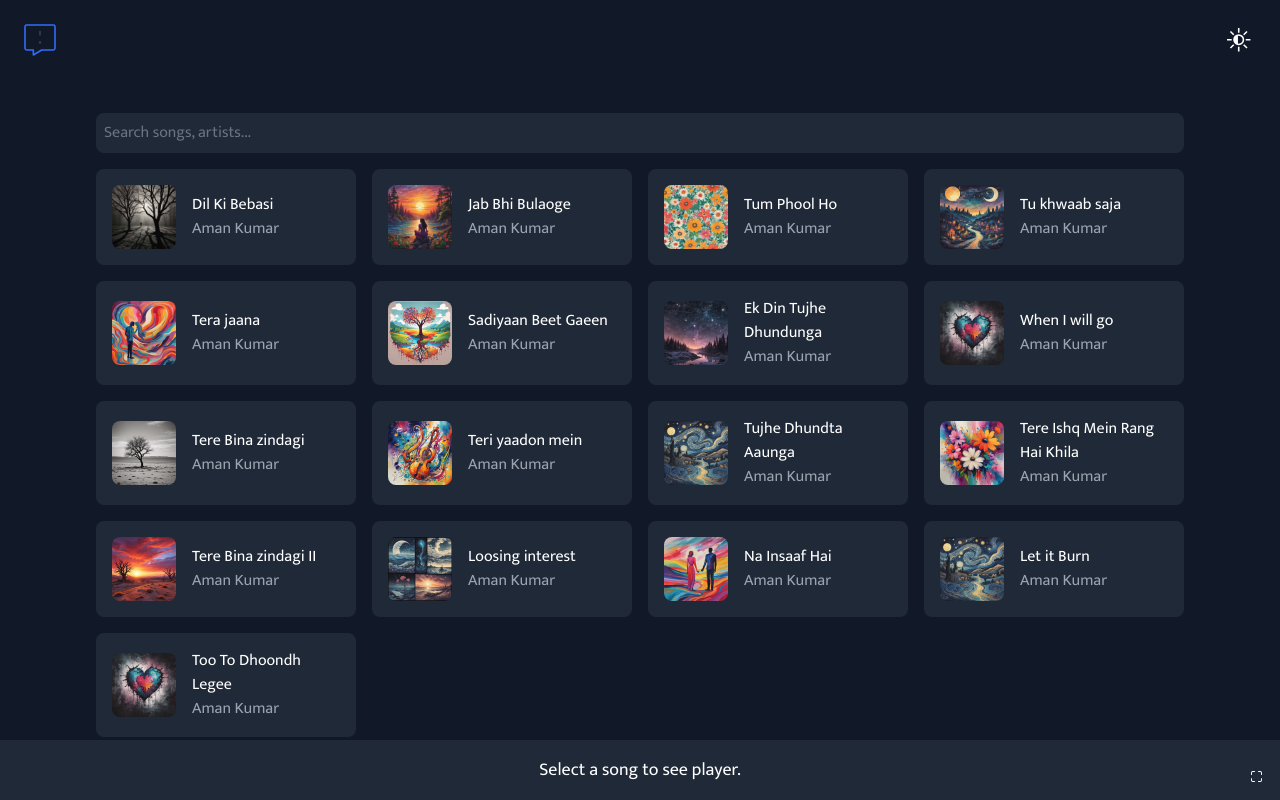
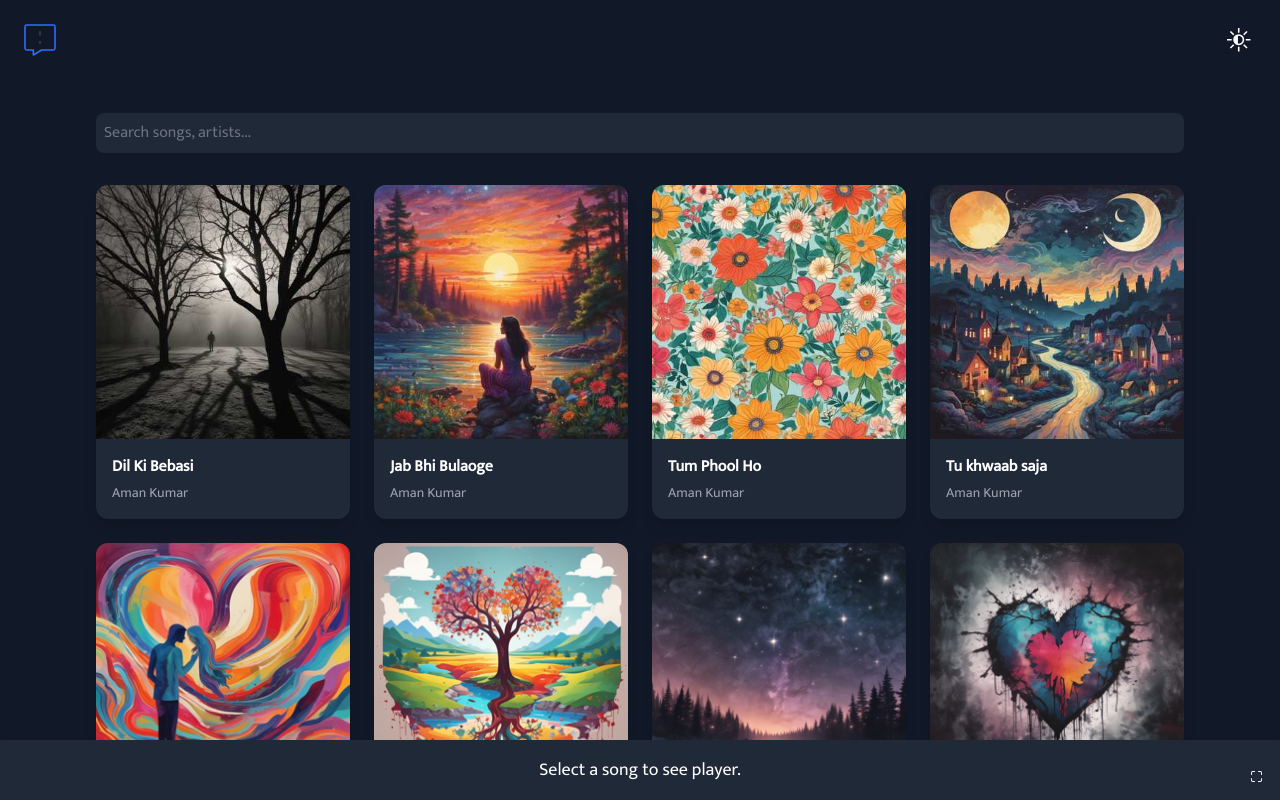
Before and after one commit to mnn2003/Music-Player, a Next.js app: page / in a window 1280 px wide. Shown: the top 800 px of the page. Built offline with nearby package versions, Linux system fonts and the light colour scheme.

Commit message:
Update SongList.tsx

```diff
--- a/src/components/SongList.tsx
+++ b/src/components/SongList.tsx
@@ -1,34 +1,33 @@
 'use client'
 
-import React, { useState } from 'react';
-import { Song } from '../types';
-import Image from 'next/image';
-import { motion } from 'framer-motion';
-import { useTheme } from '../context/ThemeContext';
+import React from 'react'
+import { Song } from '../types'
+import Image from 'next/image'
+import { motion } from 'framer-motion'
+import { useTheme } from '../context/ThemeContext'
+import { Play, Pause } from 'lucide-react'
 
 interface SongListProps {
-  tracks: Song[];
-  onSongClick: (song: Song) => void;
-  currentSong: Song | null; // Add this line
+  tracks: Song[]
+  onSongClick: (song: Song) => void
+  currentSong: Song | null
+  isPlaying: boolean
 }
 
-const SongList: React.FC<SongListProps> = ({ tracks, onSongClick, currentSong }) => { // Update this line
-  const { isDarkMode } = useTheme();
+const SongList: React.FC<SongListProps> = ({ tracks, onSongClick, currentSong, isPlaying }) => {
+  const { isDarkMode } = useTheme()
 
   const handleClick = (song: Song) => {
-    onSongClick(song);
-  };
+    onSongClick(song)
+  }
 
   return (
     <motion.div
-      className="mt-4 grid grid-cols-1 sm:grid-cols-2 md:grid-cols-3 lg:grid-cols-4 gap-4 pb-32"
+      className="mt-8 grid grid-cols-1 sm:grid-cols-2 lg:grid-cols-3 xl:grid-cols-4 gap-6 pb-32"
       initial="hidden"
       animate="visible"
       variants={{
-        hidden: {
-          opacity: 0,
-          y: 20,
-        },
+        hidden: { opacity: 0, y: 20 },
         visible: {
           opacity: 1,
           y: 0,
@@ -43,21 +42,44 @@ const SongList: React.FC<SongListProps> = ({ tracks, onSongClick, currentSong })
       {tracks.map((track) => (
         <motion.div
           key={track.id}
-          className={`p-4 rounded-lg flex items-center space-x-4 cursor-pointer transition-all duration-300 ${isDarkMode ? 'bg-gray-800 text-white' : 'bg-gray-200 text-black'} ${currentSong && currentSong.id === track.id ? 'active-song' : ''}`}
+          className={`group relative overflow-hidden rounded-xl shadow-lg transition-all duration-300 ${
+            isDarkMode ? 'bg-gray-800 hover:bg-gray-700' : 'bg-white hover:bg-gray-50'
+          } ${currentSong && currentSong.id === track.id ? 'ring-2 ring-primary' : ''}`}
           onClick={() => handleClick(track)}
           initial={{ opacity: 0, y: 20 }}
           animate={{ opacity: 1, y: 0 }}
           transition={{ duration: 0.5 }}
         >
-          <Image src={track.coverUrl} alt={track.title} width={64} height={64} className="h-16 w-16 rounded-lg" />
-          <div>
-            <p className={isDarkMode ? 'text-white' : 'text-gray-900'}>{track.title}</p>
-            <p className={`${currentSong && currentSong.id === track.id ? 'text-gray-900' : isDarkMode ? 'text-gray-400' : 'text-gray-500'}`}>{track.artist}</p>
+          <div className="relative aspect-square">
+            <Image
+              src={track.coverUrl}
+              alt={track.title}
+              layout="fill"
+              objectFit="cover"
+              className="transition-transform duration-300 group-hover:scale-110"
+            />
+            <div className={`absolute inset-0 flex items-center justify-center bg-black bg-opacity-50 opacity-0 transition-opacity duration-300 group-hover:opacity-100 ${
+              currentSong && currentSong.id === track.id ? 'opacity-100' : ''
+            }`}>
+              {currentSong && currentSong.id === track.id && isPlaying ? (
+                <Pause className="h-12 w-12 text-white" />
+              ) : (
+                <Play className="h-12 w-12 text-white" />
+              )}
+            </div>
+          </div>
+          <div className="p-4">
+            <h3 className={`font-semibold truncate ${isDarkMode ? 'text-white' : 'text-gray-900'}`}>
+              {track.title}
+            </h3>
+            <p className={`mt-1 text-sm truncate ${isDarkMode ? 'text-gray-400' : 'text-gray-500'}`}>
+              {track.artist}
+            </p>
           </div>
         </motion.div>
       ))}
     </motion.div>
-  );
-};
+  )
+}
 
-export default SongList;
+export default SongList
```
